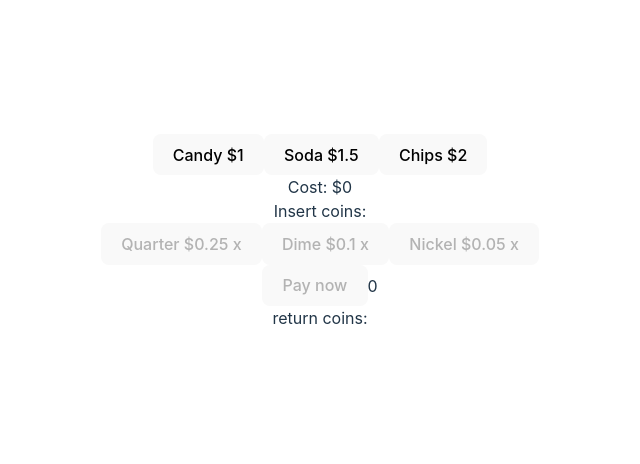
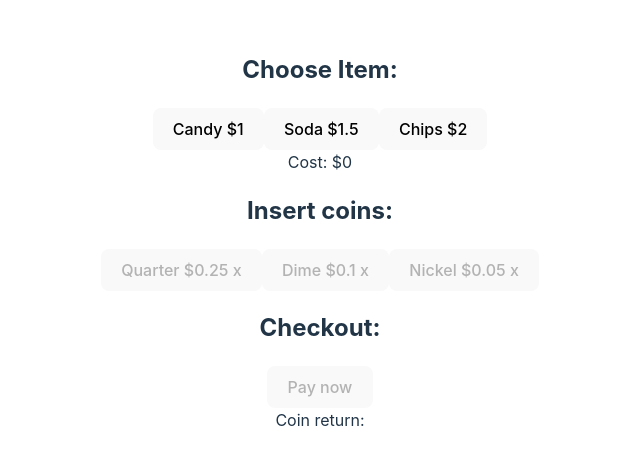
Before and after one commit to jas-naz/Vending-Machine---Code-Test, a React (Vite) app in the folder myproject/: page / in a window 1280 px wide. Shown: the part 168-632 px from the top of the page, without its empty margins (320-960 px from the left). Built offline with nearby package versions, Linux system fonts and the light colour scheme.

Commit message:
total paid color status, and messaging

```diff
--- a/myproject/src/App.jsx
+++ b/myproject/src/App.jsx
@@ -58,6 +58,7 @@ function VendingMachine() {
     (data.coins) && setCoins(data.coins.sort((a, b) => Number(b.value) - Number(a.value)).map((item) => {
       return item;
     }));
+    // console.log("Reloading data:");
 
   }, [resetData]);
 
@@ -71,7 +72,7 @@ function VendingMachine() {
   function handleItemClick(e) {
     setReturns([]);
     setCost(e.target.value);
-    console.log(e.target.value);
+    // console.log(e.target.value);
     // setCoins(coins + 1);
   }
   function handleCoinClick(e) {
@@ -89,7 +90,7 @@ function VendingMachine() {
         return item;
       }
     }));
-    console.log(coins);
+    // console.log(coins);
   }
   function doTotalPaid() {
     let total = 0;
@@ -97,7 +98,7 @@ function VendingMachine() {
       if (item.coin > 0) {
         total = Number(total) + (Number(item.coin) * Number(item.value));
       }
-      console.log("total:", total);
+      // console.log("total:", total);
     })
     return total;
   }
@@ -126,6 +127,7 @@ function VendingMachine() {
   }
 
   return <>
+    <h2>Choose Item:</h2>
     {data.items.map((item, i) => {
       return <button key={i}
         onClick={handleItemClick}
@@ -134,7 +136,8 @@ function VendingMachine() {
     })}
     <div>Cost: ${cost}</div>
     {/* <div><input value={cost} type="text" placeholder="Cost" /></div> */}
-    <div>Insert coins:</div>
+
+    <h2>Insert coins:</h2>
     {coins && coins.map((item, i) => {
       return <button key={i}
         onClick={handleCoinClick}
@@ -142,21 +145,22 @@ function VendingMachine() {
         disabled={(cost) < 0.05}>{item.name} ${item.value} x {item.coin}</button>
     })}
 
-    <div>
-      {(total > 0) && `Total paid: ${total}`}
+    <div style={{ color: (cost > total) ? "red" : "lightblue"}}>
+      {(total > 0) && `Total paid: $${ total } ${ (cost > total) ? ", add $" + (cost - total) : "lightblue"}`}
     </div>
 
+    <h2>Checkout:</h2>
     <div>
       <button value={cost} onClick={deliverItem}
         disabled={(total) < 0.05}>Pay now</button>
-      {total &&
+      {(total > 0) &&
         <button value={total} onClick={returnCoins}>Return</button>
       }
     </div>
 
-    <div>return coins:</div>
+    <div>Coin return:</div>
     {/* <input type="text" /> */}
-    {returns && returns.map((item, i) => {
+    {(returns && returns.length > 0) && returns.map((item, i) => {
       return <div key={i} style={{color: "lightblue"}}>{item}</div>
     })}
   </>
```
Also changed, not shown: 1 other file (tests, documents, lock files or other folders).
